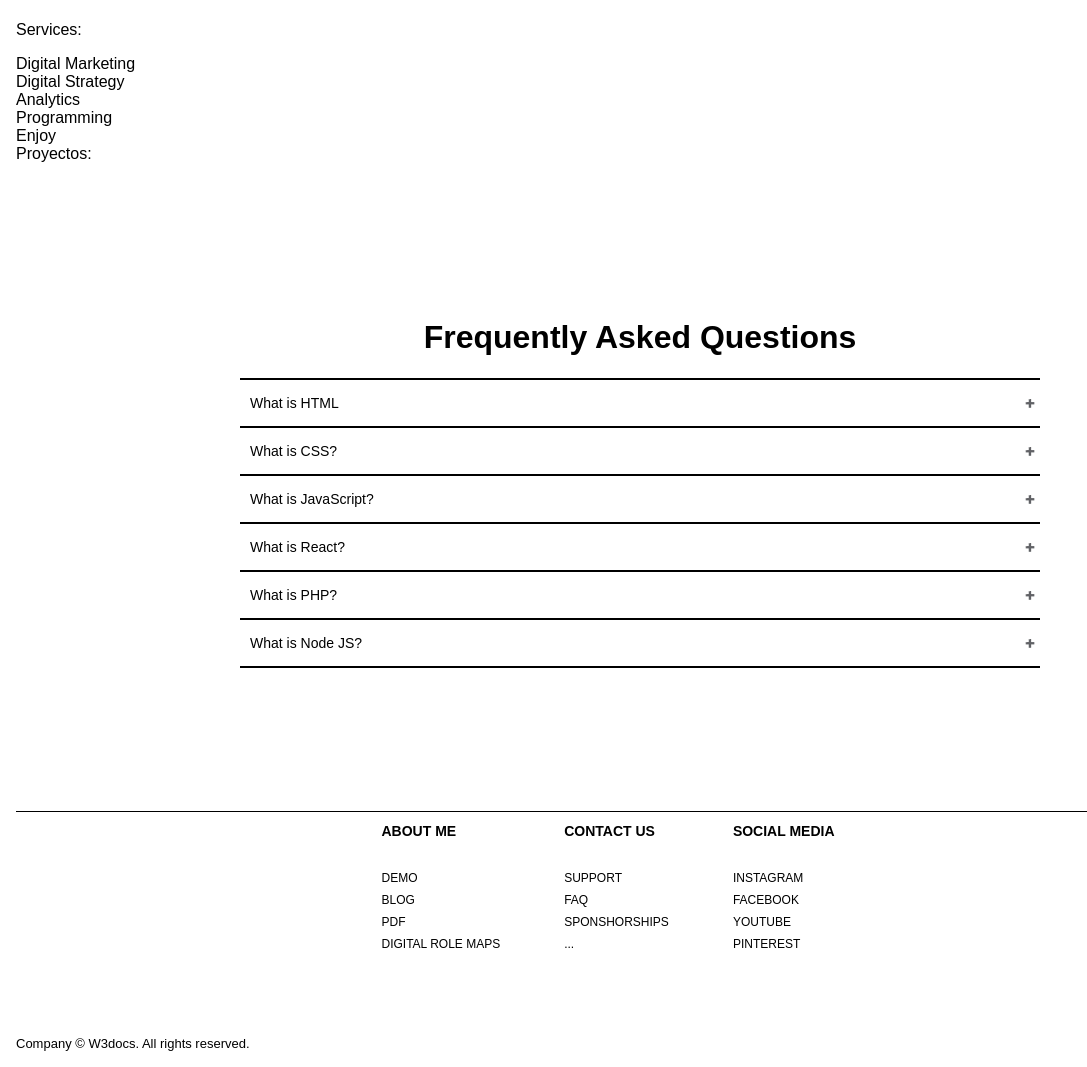
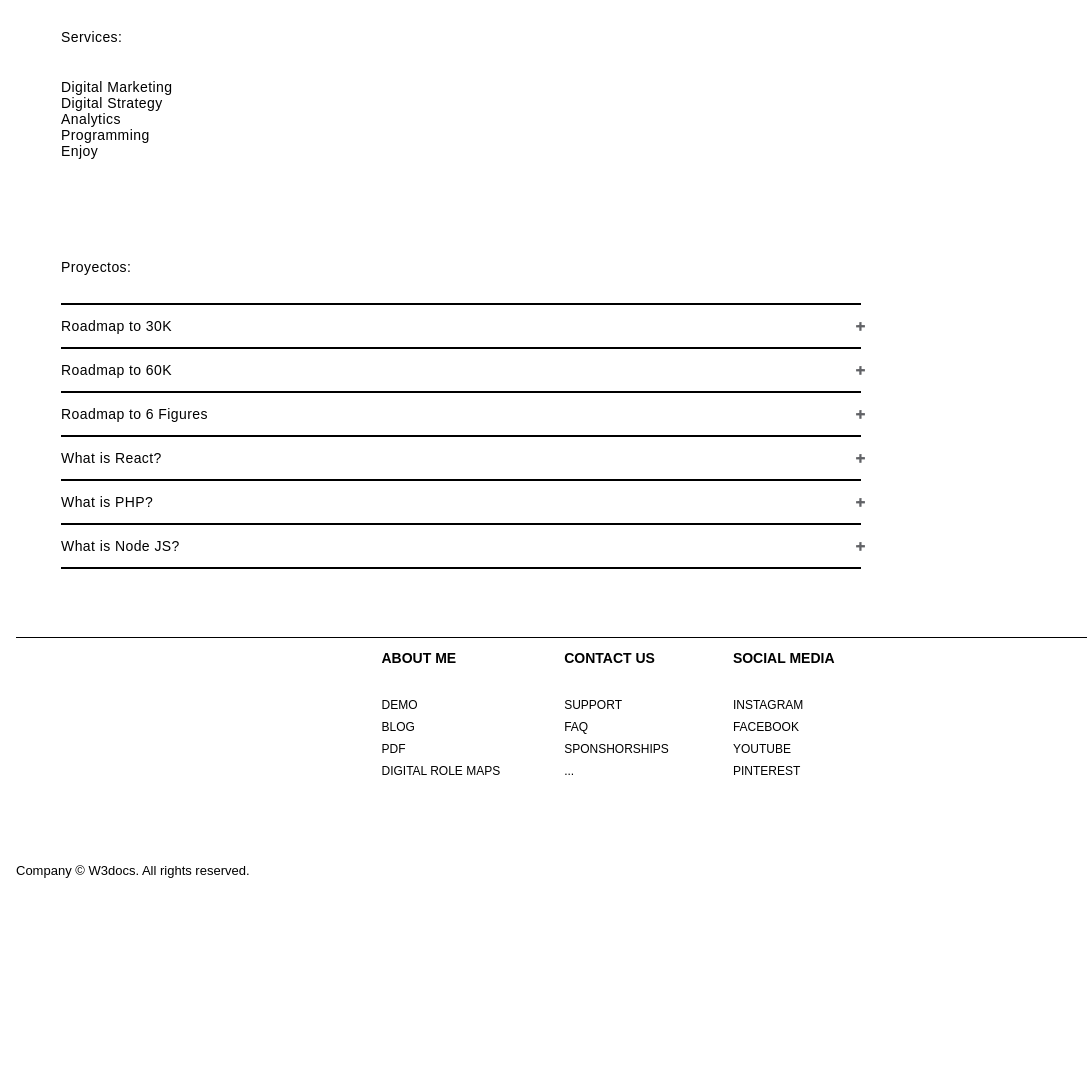
Before and after one commit to ManuData/blog_penv, a Django app: page /blog/test/ in a window 1280 px wide. Shown: the part 487-1554 px from the top of the page, without its empty margins (0-1087 px from the left). After the commit the page ends 1365 px from the top, so only its background shows below. Run offline with Django 4.2, Linux system fonts and the light colour scheme; some web fonts are replaced.

Commit message:
Added accordion with smooth transition

```diff
--- a/mysite/blog/forms.py
+++ b/mysite/blog/forms.py
@@ -2,6 +2,7 @@
 from django import forms
 from blog.models import Post
 
+# NOTA: Not currently used to save data in the data base
 
 class PostForm(forms.ModelForm):
     class Meta:
--- a/mysite/blog/static/blog/test.css
+++ b/mysite/blog/static/blog/test.css
@@ -2,7 +2,7 @@
 
 body {
     background-color: white;
-    font-family: 'rubik', sans-serif;
+    font-family: 'Neue Haas Grotesk Text Std', sans-serif;
 
   }
 
@@ -12,20 +12,47 @@ body {
     text-align: center;
   }
 
+  /*Section*/
+
+
+  section {
+    margin-bottom: 5rem;
+   }
+
+  section p {
+    font-family: 'Neue Haas Grotesk Text Std', sans-serif;
+    padding: 10px 45px;
+    font-size: 14px;
+    letter-spacing: .03em;
+
+
+
+  }
+   .mb1 {
+    font-family: 'Neue Haas Grotesk Text Std', sans-serif;
+    letter-spacing: .03em;
+    padding: 10px 45px;
+    font-size: 14px;
+
+
+   }
+
+
   /* Sets the width for the accordion. Sets the margin to 90px on the top and bottom and auto to the left and right */
 
   .accordion {
     width: 800px;
-    margin: 90px auto;
+   /* margin: 90px auto;*/
     color: black;
     background-color: white;
-    padding: 45px 45px;
+    /*margin-left:10%;*/
+    padding: 10px 45px;
   }
 
 
   .accordion .container {
     position: relative;
-    margin: 10px 10px;
+    /*margin: 10px 10px;*/
   }
 
   /* Positions the labels relative to the .container. Adds padding to the top and bottom and increases font size. Also makes its cursor a pointer */
@@ -36,6 +63,7 @@ body {
     font-size: 14px;
     color: black;
     cursor: pointer;
+    letter-spacing: .03em;
   }
 
 
@@ -63,11 +91,12 @@ body {
     width: 780px;
     overflow: hidden;
     transition: 0.75s;
+    font-size: 14px;
   }
 
     /*Blog image*/
 
-    .blog-box{
+    .blog-box {
     width:650px;
     background-color: #ffffff;
     border:1px solid #ececee;
@@ -75,13 +104,13 @@ body {
 
   }
 
-  .blog-img{
+  .blog-img {
     width:100%;
     height:auto;
 
   }
 
-  .blog-img img{
+  .blog-img img {
     width:100%;
     height:100%;
     object-fit: cover;
@@ -103,6 +132,7 @@ body {
 
 .accordion .container.active .content {
     height: 550px;
+    font-size: 14px;
 
   }
 
@@ -112,6 +142,7 @@ body {
     content: "\2796";
     font-size: 8px;
 
+
   }
 
 
@@ -119,17 +150,17 @@ body {
 
    /* LOGIC FOR MOBILE*/
 
-   @media screen and (max-width: 450px){
+   @media screen and (max-width: 450px) {
 
 
-    .accordion{
+    .accordion {
 
       width: auto;
       margin-left:0;
 
     }
 
-    .accordion .container{
+    .accordion .container {
 
       width: 100%;
       margin-left:0;
@@ -137,7 +168,7 @@ body {
     }
 
 
-    .blog-box{
+    .blog-box {
       margin:20px 10px;
       width:35%;
       margin-left:0;
@@ -145,7 +176,7 @@ body {
   }
 
 
-  .blog-img{
+  .blog-img {
     width: auto;
     margin-left:0;
 
--- a/mysite/blog/templates/blog/index.html
+++ b/mysite/blog/templates/blog/index.html
@@ -54,7 +54,6 @@
                 <button class="accordion">Roadmap to 35K</button>
                 <div class="panel">
 
-
                     <a href='{{ article.get_absolute_url }}'> <p>test</p></a>
 
                    <!-- Box 1-->
@@ -73,10 +72,7 @@
 
                 <button class="accordion">Roadmap to 60K</button>
                 <div class="panel">
-
-
                     <a href='{{ article.get_absolute_url }}'> <p>test</p></a>
-
                    <!-- Box 1-->
                     <div class="blog-box">
                       <!-- Img-->
--- a/mysite/blog/templates/blog/test.html
+++ b/mysite/blog/templates/blog/test.html
@@ -51,21 +51,20 @@
             <body>
                 <div class="accordion-body">
                 <div class="accordion">
-                  <h1>Frequently Asked Questions</h1>
                   <hr>
                   <div class="container">
-                    <div class="label">What is HTML</div>
+                    <div class="label">Roadmap to 30K</div>
                     <div class="content">Hypertext Markup Language (HTML) is a computer language that makes up most web pages and online applications. A hypertext is a text that is used to reference other pieces of text, while a markup language is a series of markings that tells web servers the style and structure of a document. HTML is very simple to learn and use.</div>
                   </div>
                   <hr>
                   <div class="container">
-                    <div class="label">What is CSS?</div>
+                    <div class="label">Roadmap to 60K</div>
                     <div class="content">CSS stands for Cascading Style Sheets. It is the language for describing the presentation of Web pages, including colours, layout, and fonts, thus making our web pages presentable to the users. CSS is designed to make style sheets for the web. It is independent of HTML and can be used with any XML-based markup language. CSS is popularly called the design language of the web.
               </div>
                   </div>
                   <hr>
                   <div class="container">
-                    <div class="label">What is JavaScript?</div>
+                    <div class="label">Roadmap to 6 Figures</div>
                     <div class="content">JavaScript is a scripting or programming language that allows you to implement complex features on web pages — every time a web page does more than just sit there and display static information for you to look at — displaying timely content updates, interactive maps, animated 2D/3D graphics, scrolling video jukeboxes, etc. — you can bet that JavaScript is probably involved. It is the third of the web trio.</div>
                   </div>
                   <hr>
@@ -76,7 +75,7 @@
                   <hr>
                   <div class="container">
                     <div class="label">What is PHP?</div>
-                    <div class="content">
+                    <div class="content">React is a JavaScript library created for building fast and interactive user interfaces for web and mobile applications. It is an open-source, component-based, front-end library responsible only for the application’s view layer. In Model View Controller (MVC) architecture, the view layer is responsible for how the app looks and feels. React was created by Jordan Walke, a software engineer at Facebook.
                         <div class="blog-box">
                             <div class="blog-img">
                         <img src="{% static 'blog/images/coche.jpeg' %}" alt="">
--- a/mysite/blog/views.py
+++ b/mysite/blog/views.py
@@ -95,8 +95,6 @@ def create_post(request):
 
 
 
-
-
 '''
 def create_post(request):
     if request.method == 'POST':
```
Also changed, not shown: mysite/blog/static/blog/index.css (+0 -12 lines).
